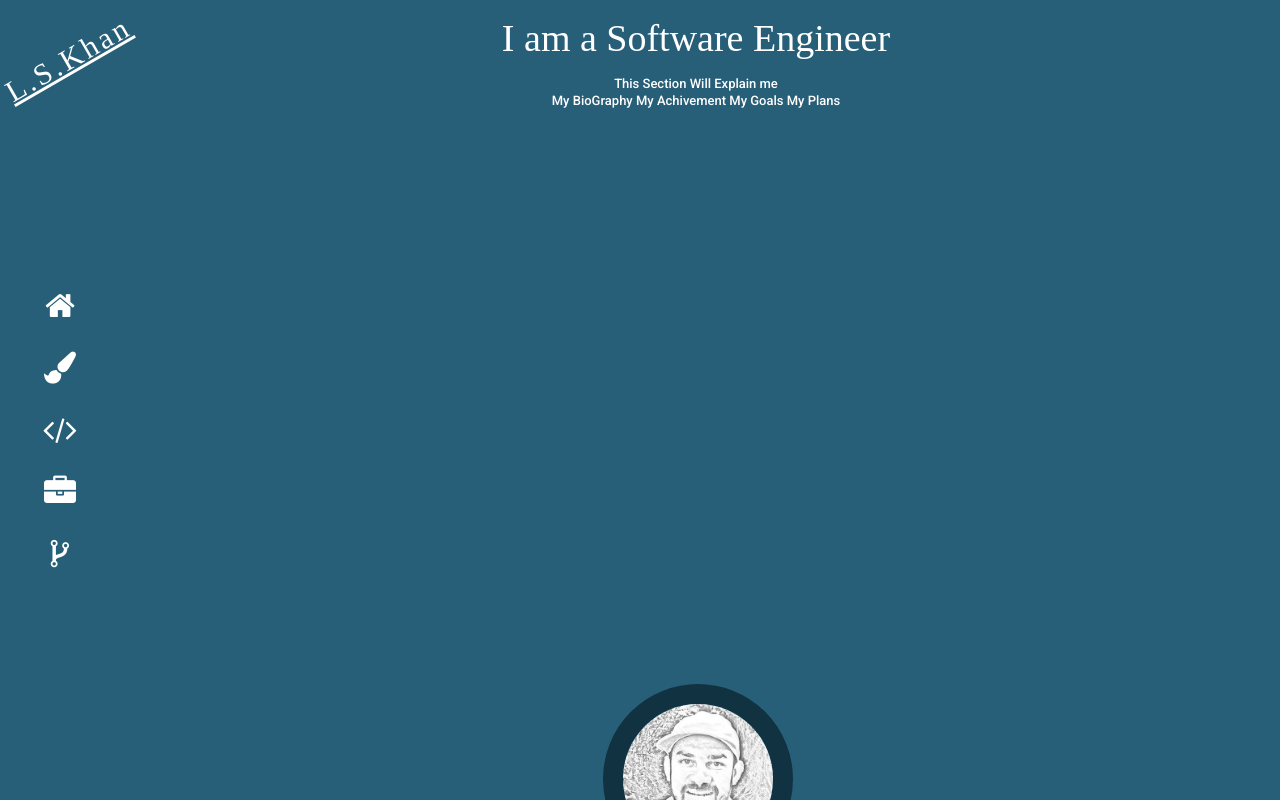
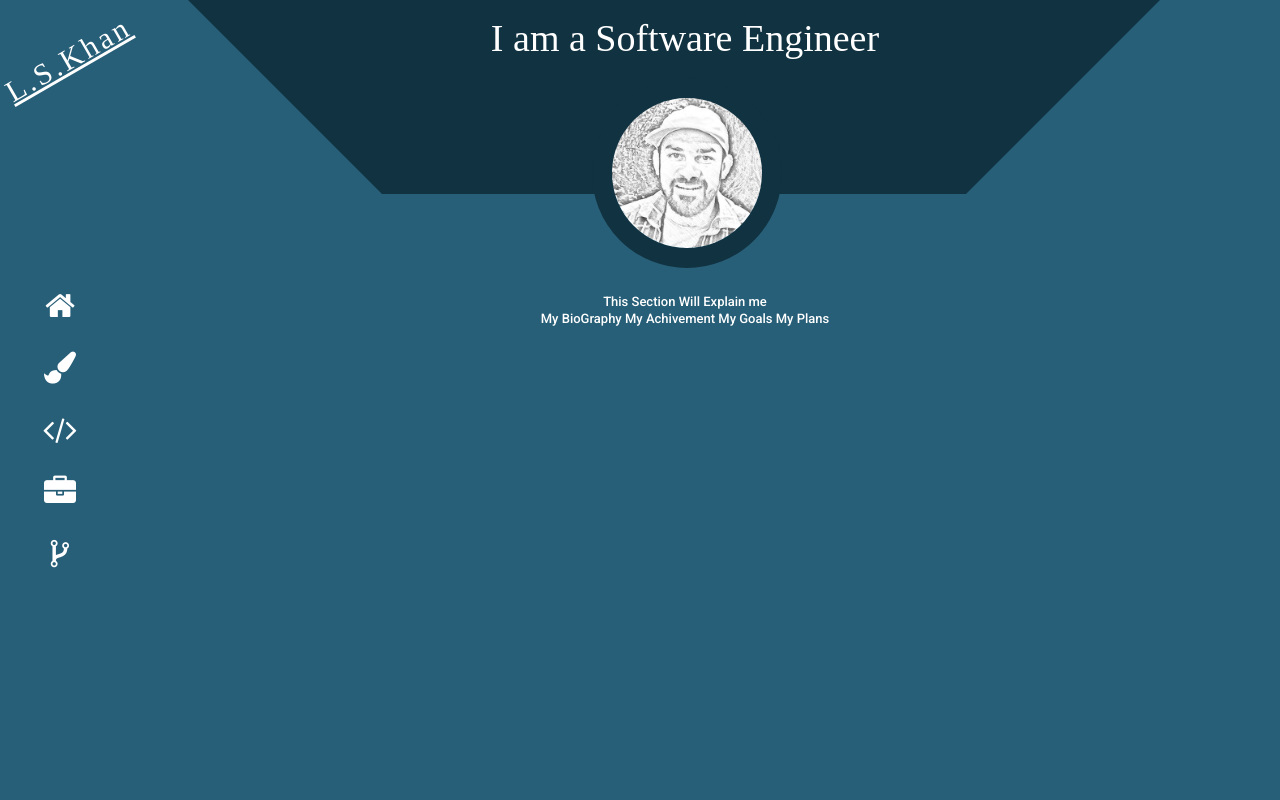
Before and after one commit to LiaqatSaeed/portfolio, a React (Create React App) app: page / in a window 1280 px wide. Shown: the top 800 px of the page. Built offline with nearby package versions, Linux system fonts and the light colour scheme; a web font is replaced by a local one.

Commit message:
Home Page Bug fixed

```diff
--- a/src/App.css
+++ b/src/App.css
@@ -174,16 +174,16 @@ a {
 }
 
 
-#t1:target .page#p1 .icon{
+.page#p1 .icon{
   left: -11px;
 }
-#t1:target .page#p1 span.title{
+.page#p1 span.title{
   background: #113240;
   margin-bottom: 100px;
   height: 194px;
   position: relative;
 }
-#t1:target .page#p1 span.title:before {
+.page#p1 span.title:before {
   content: '';
   width: 0;
   height: 0;
@@ -200,7 +200,7 @@ a {
 }
 
 
-#t1:target .page#p1 span.title:after {
+.page#p1 span.title:after {
   content: '';
   width: 0;
   height: 0;
```
